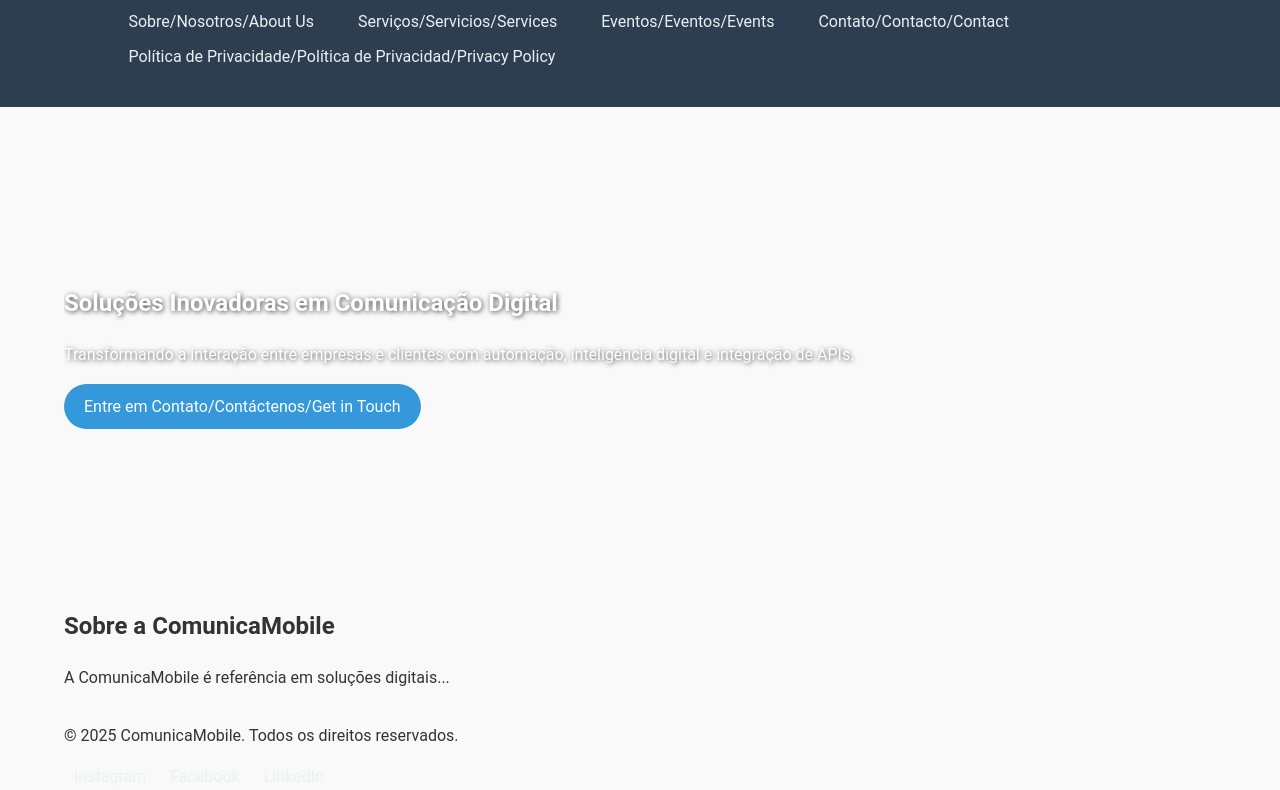
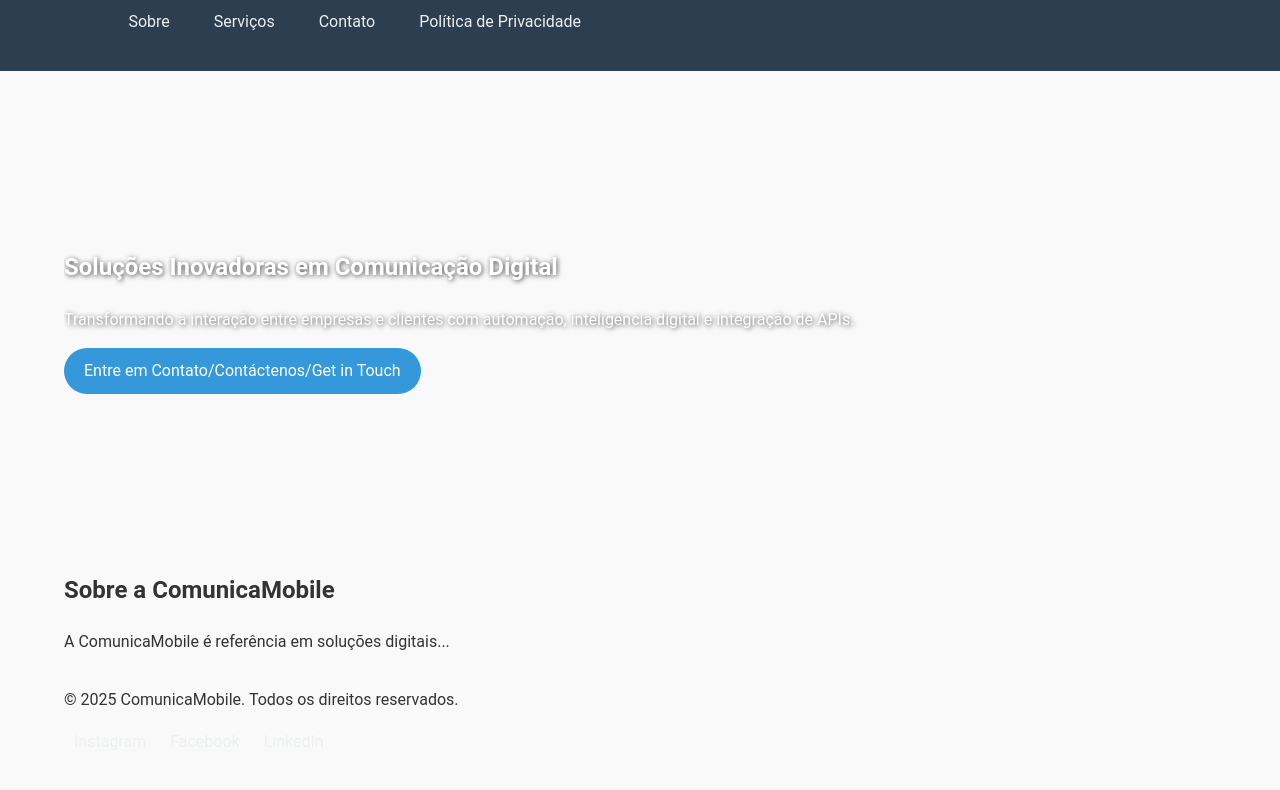
Before and after one commit to PauloMagraniVieira/comunicamobile_cloudflare_pages, a plain HTML site: page index.html in a window 1280 px wide. Shown: the part 112-902 px from the top of the page. After the commit the page ends 866 px from the top, so only its background shows below. Drawn offline with Linux system fonts and the light colour scheme.

Commit message:
Update index.html

```diff
--- a/index.html
+++ b/index.html
@@ -23,11 +23,10 @@
             <div class="container">
                 <a href="index.html" class="logo">ComunicaMobile</a>
                 <ul class="nav-links">
-                    <li><a href="#about">Sobre/Nosotros/About Us</a></li>
-                    <li><a href="#services">Serviços/Servicios/Services</a></li>
-                    <li><a href="#events">Eventos/Eventos/Events</a></li>
-                    <li><a href="#contact">Contato/Contacto/Contact</a></li>
-                    <li><a href="privacy.html">Política de Privacidade/Política de Privacidad/Privacy Policy</a></li>
+                    <li><a href="#about">Sobre</a></li>
+                    <li><a href="#services">Serviços</a></li>
+                    <li><a href="#contact">Contato</a></li>
+                    <li><a href="privacy.html">Política de Privacidade</a></li>
                 </ul>
             </div>
         </nav>
```
